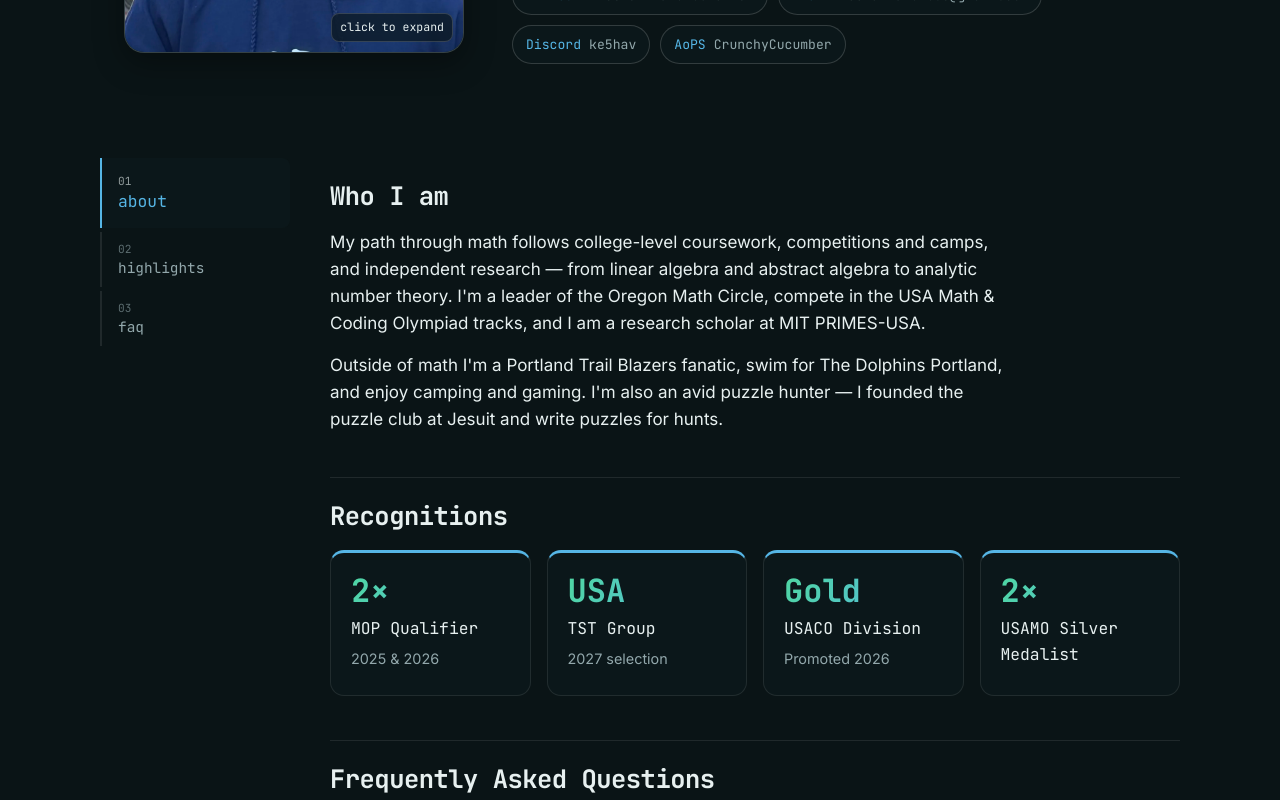
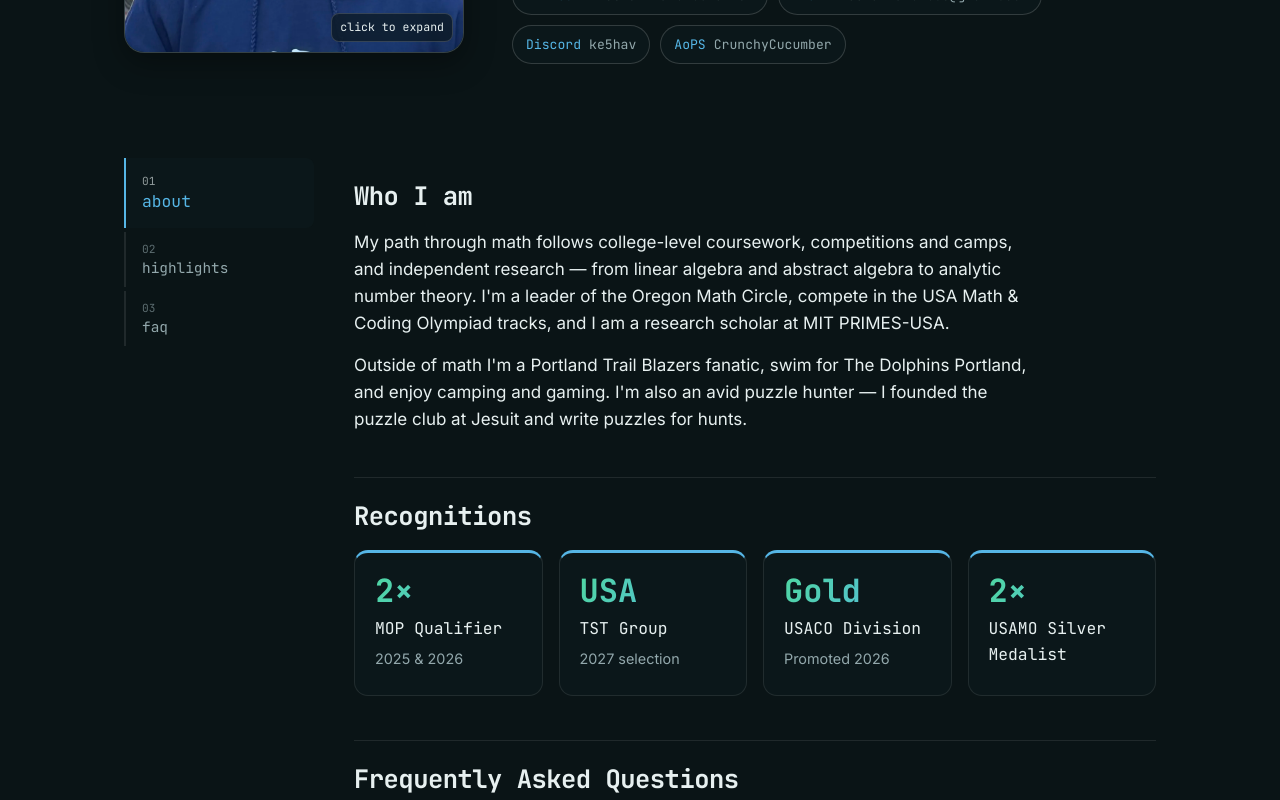
Before and after one commit to Kuku371/portfolio, a React (Create React App) app: page /projects in a window 1280 px wide. Shown: the part 520-1320 px from the top of the page. Built offline with nearby package versions, Linux system fonts and the light colour scheme.

Commit message:
Update main.scss

```diff
--- a/src/styles/main.scss
+++ b/src/styles/main.scss
@@ -434,7 +434,8 @@ h4 {
   display: grid;
   grid-template-columns: 190px 1fr;
   gap: 40px;
-  padding: 30px 0 40px;
+  padding-top: 30px;
+  padding-bottom: 40px;
 }
 .spy {
   position: sticky;
```
